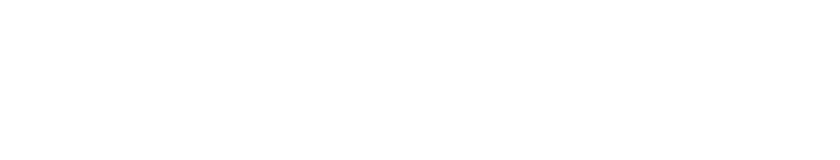
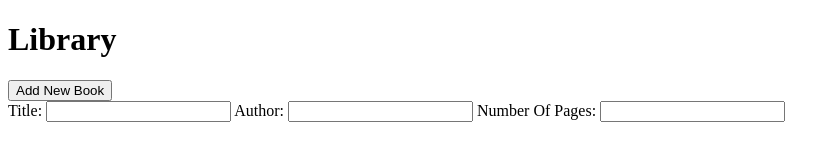
Before and after one commit to HaidarAli1/libraryApp, a plain HTML site: page index.html in a window 1280 px wide. Shown: the whole page, without its empty margins (0-840 px from the left). Drawn offline with Linux system fonts and the light colour scheme.

Commit message:
form Input, previous branch changes added to main

```diff
--- a/index.html
+++ b/index.html
@@ -7,6 +7,21 @@
     <title>Library</title>
 </head>
 <body>
+    <div class="header">
+        <h1>Library</h1>
+    </div>
 
+    <button>Add New Book</button>
+
+    <form action="" method="post">
+        <label for="title">Title:</label>
+        <input type="text" id="title">
+
+        <label for="author">Author:</label>
+        <input type="text" id="author">
+
+        <label for="numberOfPages">Number Of Pages:</label>
+        <input type="number" id="numberOfPages">
+    </form>
 </body>
 </html>
```
Also changed, not shown: index.js (+7 -0 lines).
